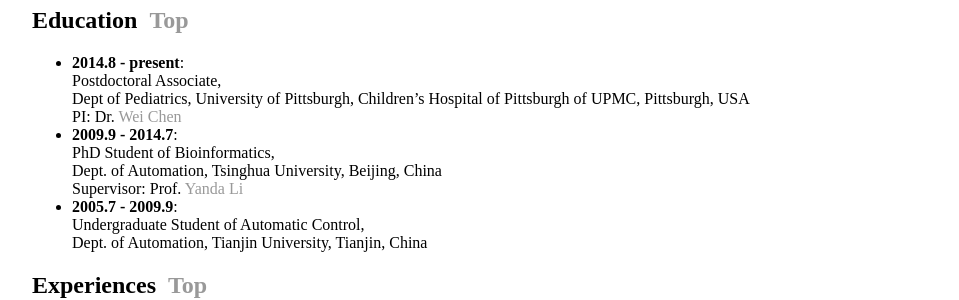
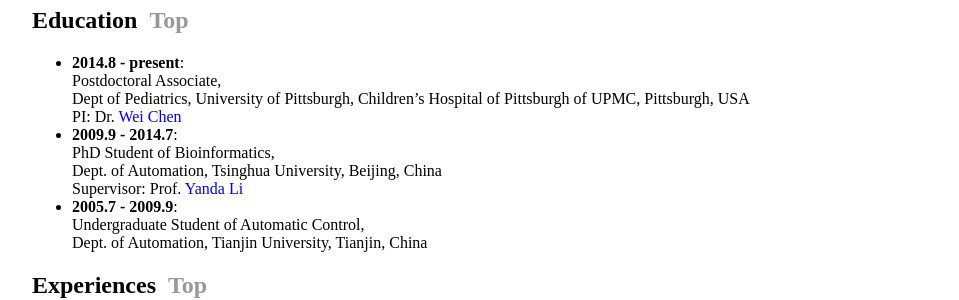
Before and after one commit to wt2015-github/wt2015-github.github.io, a Jekyll site: the page built from index.html, in a window 1280 px wide. Shown: the part 452-752 px from the top of the page, without its empty margins (160-1119 px from the left). Built offline with Jekyll 4.4.1, drawn with Linux system fonts in a browser that asks for light colours.

Commit message:
Update index.html

```diff
--- a/index.html
+++ b/index.html
@@ -27,11 +27,11 @@
 			<li><strong>2014.8 - present</strong>:<br/>
 			Postdoctoral Associate,<br/>
 			Dept of Pediatrics, University of Pittsburgh, Children’s Hospital of Pittsburgh of UPMC, Pittsburgh, USA<br>
-			PI: Dr. <font color="blue"><a href="http://www.pitt.edu/~wec47/">Wei Chen</a></font></li>
+			PI: Dr. <a href="http://www.pitt.edu/~wec47/" style="color:blue">Wei Chen</a></li>
 			<li><strong>2009.9 - 2014.7</strong>:<br/>
 			PhD Student of Bioinformatics,<br/>
 			Dept. of Automation, Tsinghua University, Beijing, China<br/>
-        	        Supervisor: Prof. <font color="blue"><a href="http://www.au.tsinghua.edu.cn/publish/auen/1713/2011/20110506104703309986645/20110506104703309986645_.html">Yanda Li</a></font></li>
+        	        Supervisor: Prof. <a href="http://www.au.tsinghua.edu.cn/publish/auen/1713/2011/20110506104703309986645/20110506104703309986645_.html" style="color:blue">Yanda Li</a></li>
 			<li><strong>2005.7 - 2009.9</strong>:<br/>
 			Undergraduate Student of Automatic Control,<br/>
 			Dept. of Automation, Tianjin University, Tianjin, China</li>
```
